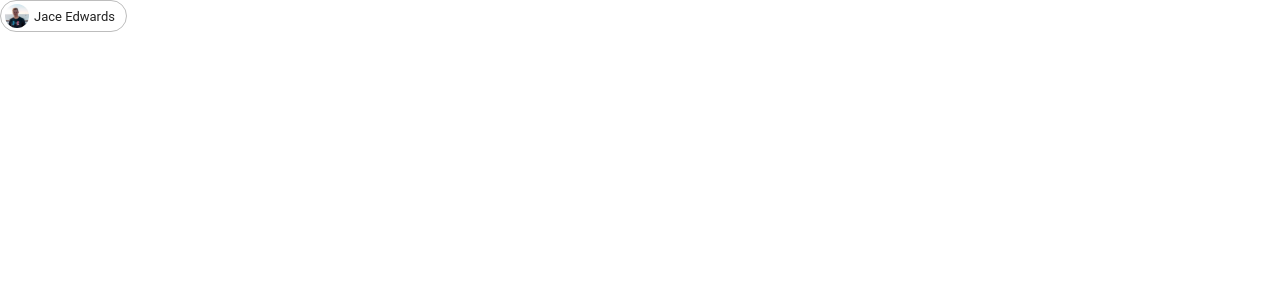
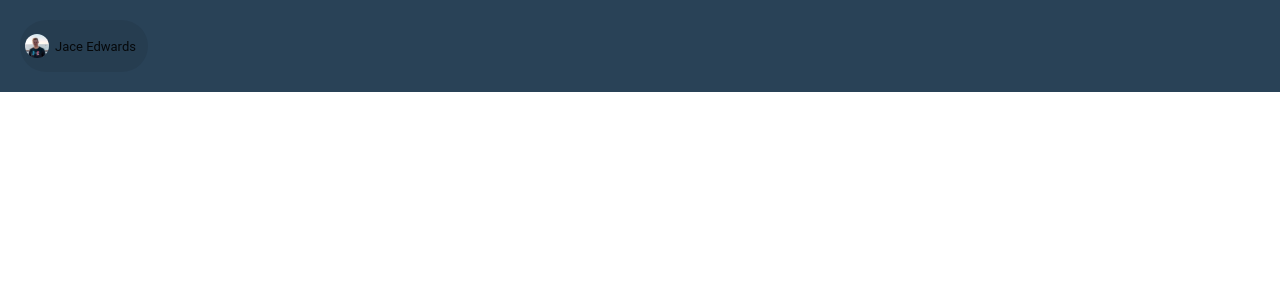
Before and after one commit to Jacee94/coding-portfolio-next, a Next.js app: page / in a window 1280 px wide. Shown: the top 300 px of the page. Built offline with nearby package versions, Linux system fonts and the light colour scheme.

Commit message:
header styles progress

```diff
--- a/components/Atoms/HeaderAvatar/HeaderAvatarChip.jsx
+++ b/components/Atoms/HeaderAvatar/HeaderAvatarChip.jsx
@@ -1,15 +1,13 @@
-import styled from '@mui/styled-engine';
-import Chip from '@mui/material/Chip';
+import { BaseChip } from './HeaderAvatarChip.styles';
 import Avatar from '@mui/material/Avatar';
 
 export default function HeaderAvatar() {
     return (
         <>
-            <Chip
+            <BaseChip
                 avatar={<Avatar src="/bioImg.jpg" />}
                 size="large"
                 label="Jace Edwards"
-                variant="outlined"
                 onClick={() => {}}
             />
         </>
--- a/components/Atoms/HeaderAvatar/HeaderAvatarChip.styles.jsx
+++ b/components/Atoms/HeaderAvatar/HeaderAvatarChip.styles.jsx
@@ -0,0 +1,11 @@
+import styled from '@mui/styled-engine';
+import { Chip } from '@mui/material';
+
+export const BaseChip = styled(Chip)(({ theme }) => ({
+  height: 52,
+  borderRadius: 26
+}));
+
+export default {
+  BaseChip,
+}
--- a/components/Elements/Header/Header.jsx
+++ b/components/Elements/Header/Header.jsx
@@ -1,10 +1,15 @@
 import React from "react";
 import Box from '@mui/material/Box';
 import HeaderAvatarChip from '../../Atoms/HeaderAvatar/HeaderAvatarChip';
+import styles from "./Header.styles";
+import { createUseStyles } from 'react-jss';
 
-export default function Header(){
+export default function Header(props){
+    const useStyles = createUseStyles(styles);
+    const classes = useStyles(props);
+
     return (
-        <Box>
+        <Box className={classes.headerContainer}>
             <HeaderAvatarChip/>
         </Box>
     )
--- a/components/Elements/Header/Header.styles.jsx
+++ b/components/Elements/Header/Header.styles.jsx
@@ -1,3 +1,8 @@
-const header = () => ({
+const header = ({
+    headerContainer: {
+        backgroundColor: "#294257",
+        padding: 20
+    }
+})
 
-})
+export default header;
```
